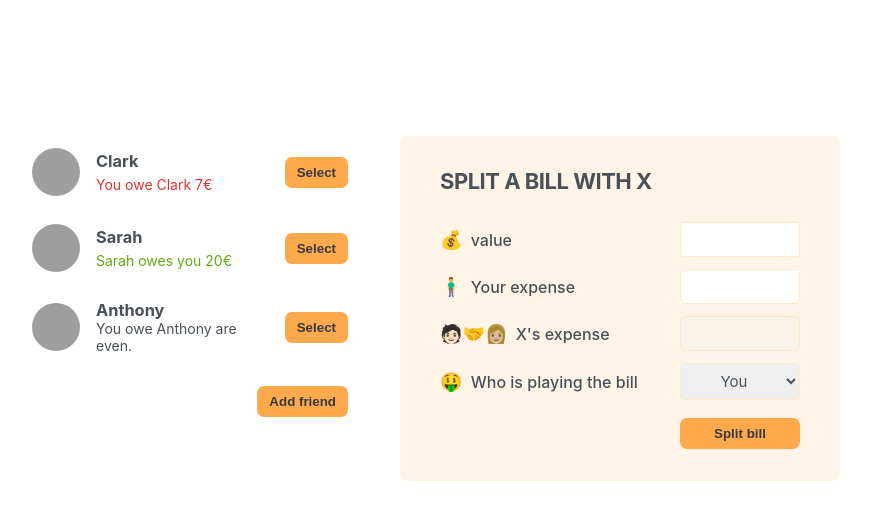
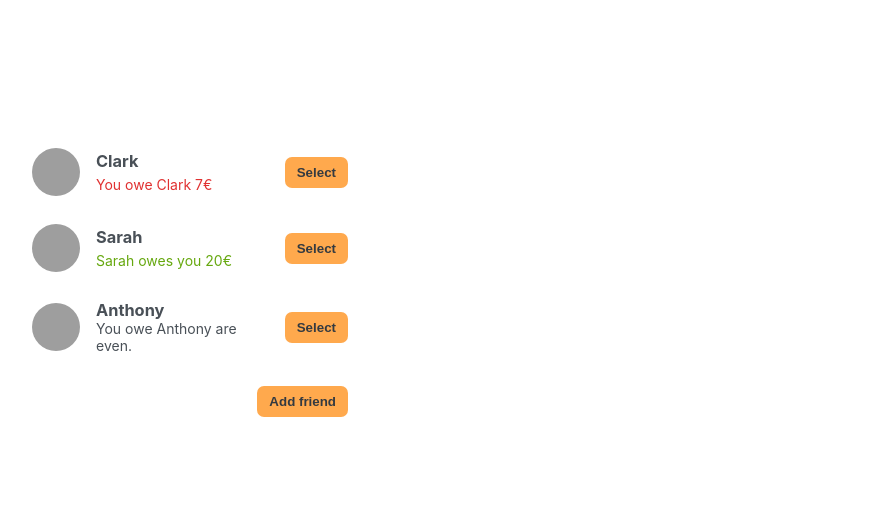
Before and after one commit to felipeSilv4Dev/eat-n-split, a React (Create React App) app: page / in a window 1280 px wide. Shown: the top 520 px of the page, without its empty margins (210-1081 px from the left). Built offline with nearby package versions, Linux system fonts and the light colour scheme; grey boxes are pictures that could not be loaded.

Commit message:
selecting a friend

```diff
--- a/src/App.js
+++ b/src/App.js
@@ -31,8 +31,9 @@
 
 function App() {
   const [friends, setFriends] = useState(initialFriends);
+  const [showAddFriend, setShowAddFriend] = useState(false);
+  const [selectedFriend, setSelectedFriend] = useState(null);
 
-  const [showAddFriend, setShowAddFriend] = useState(false);
   const handleShowAddFriend = () => {
     setShowAddFriend((show) => !show);
   };
@@ -42,34 +43,50 @@
     setShowAddFriend(false);
   }
 
+  function handleSelection(friend) {
+    setSelectedFriend((cur) => (cur?.id === friend.id ? null : friend));
+    setShowAddFriend(false);
+  }
+
   return (
     <div className="app">
       <div className="sidebar">
-        <FriendsList friends={friends} />
+        <FriendsList
+          friends={friends}
+          onSelection={handleSelection}
+          selectedFriend={selectedFriend}
+        />
         {showAddFriend && <FormAddFriend onAddFriend={handleAddFriend} />}
         <Button onClick={handleShowAddFriend}>
           {showAddFriend ? "Close" : "Add friend"}
         </Button>
       </div>
 
-      <FormSplitBill />
+      {selectedFriend && <FormSplitBill selectedFriend={selectedFriend} />}
     </div>
   );
 }
 
-function FriendsList({ friends }) {
+function FriendsList({ friends, onSelection, selectedFriend }) {
   return (
     <ul>
       {friends.map((friend) => (
-        <Friend key={friend.id} friend={friend} />
+        <Friend
+          key={friend.id}
+          friend={friend}
+          selectedFriend={selectedFriend}
+          onSelection={onSelection}
+        />
       ))}
     </ul>
   );
 }
 
-function Friend({ friend }) {
+function Friend({ friend, onSelection, selectedFriend }) {
+  const isSelected = selectedFriend?.id === friend.id;
+
   return (
-    <li>
+    <li className={isSelected ? "selected" : ""}>
       <img src={friend.image} alt={friend.name} />
       <h3>{friend.name}</h3>
 
@@ -85,7 +102,9 @@
       )}
       {friend.balance === 0 && <p>You owe {friend.name} are even.</p>}
 
-      <Button>Select</Button>
+      <Button onClick={() => onSelection(friend)}>
+        {isSelected ? "Close" : "Select"}
+      </Button>
     </li>
   );
 }
@@ -132,10 +151,10 @@
   );
 }
 
-function FormSplitBill() {
+function FormSplitBill({ selectedFriend }) {
   return (
     <form className="form-split-bill">
-      <h2>Split a bill with X</h2>
+      <h2>Split a bill with {selectedFriend.name}</h2>
 
       <label>💰 value</label>
       <input type="number" />
@@ -143,13 +162,13 @@
       <label>🧍‍♂️ Your expense</label>
       <input type="number" />
 
-      <label>🧑🏻‍🤝‍👩🏼 X's expense</label>
+      <label>🧑🏻‍🤝‍👩🏼 {selectedFriend.name}'s expense</label>
       <input type="number" disabled />
 
       <label>🤑 Who is playing the bill</label>
       <select>
         <option value="user">You</option>
-        <option value="friend">X</option>
+        <option value="friend">{selectedFriend.name}</option>
       </select>
       <Button>Split bill</Button>
     </form>
```
